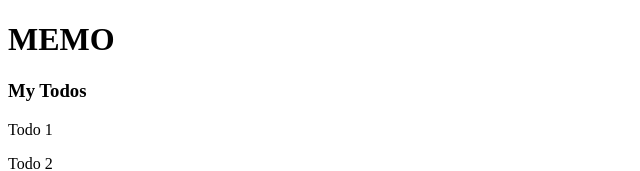
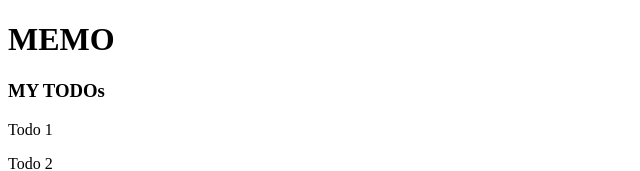
Before and after one commit to muazimmaqbool/Reactjs-with-Me, a React (Create React App) app: page / in a window 1280 px wide. Shown: the top 171 px of the page, without its empty margins (0-640 px from the left). Built offline with nearby package versions, Linux system fonts and the light colour scheme.

Commit message:
memo example

```diff
--- a/src/Components/Memo.jsx
+++ b/src/Components/Memo.jsx
@@ -19,9 +19,12 @@ const Memo = () => {
   return (
     <>
       <h1>MEMO</h1>
-      {/* <Todo todos={todos} /> */}
 
-      <MemoTodo todos={todos}/>
+      {/* without using memo */}
+      <Todo todos={todos} />
+
+      {/* using memo */}
+      {/* <MemoTodo todos={todos}/> */}
 
       <button onClick={addTodo} style={{ margin: "10px" }}>
           Add Todo
@@ -30,10 +33,7 @@ const Memo = () => {
       <hr />
       <div>
         count: {count}
-        <button
-          onClick={increment}
-          style={{margin:"10px" }}
-        >
+        <button onClick={increment} style={{margin:"10px" }}>
           +
         </button>
       </div>
@@ -43,7 +43,7 @@ const Memo = () => {
 
 //without using memo
 const Todo=({ todos })=> {
-    console.log("Todo render");
+  console.log("Todo render");
   return (
     <>
       <h3>MY TODOs</h3>
@@ -57,10 +57,12 @@ const Todo=({ todos })=> {
 //If this component was complex, it could cause performance issues.
 
 /* Solution:
-To fix this, we can use memo.
-Use memo to keep the Todos component from needlessly re-rendering.
-Wrap the Todos component export in memo:*/
-//like this : export default memo(Todos);
+  To fix this, we can use memo.
+  Use memo to keep the Todos component from needlessly re-rendering.
+  Wrap the Todos component export in memo:
+  like this : export default memo(Todos);
+*/
+
 
 //but here we have make this component in the different file so, to see how it works we create another
 //component named as MemoTodo.jsx
```
